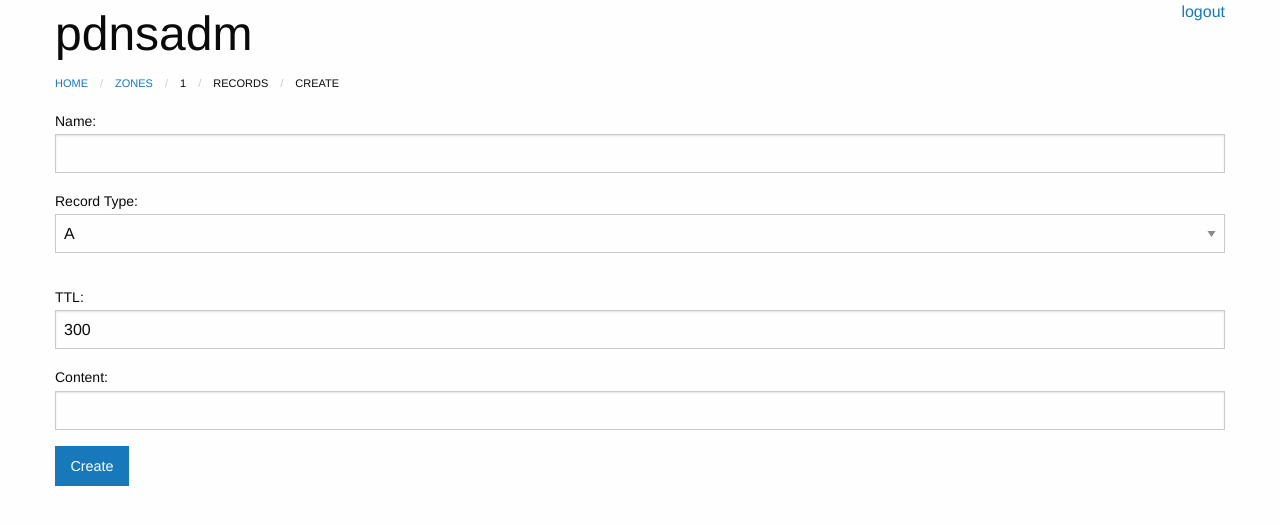
After one commit to Uberspace/dino, a Django app: page /zones/1/records/create in a window 1280 px wide. The commit adds this page. Shown: the top 525 px of the page. Run offline with Django 3.2, Linux system fonts and the light colour scheme; the visitor is signed in with stand-in values (Sample User, id 1); some libraries are stand-ins or nearby versions.

Commit message:
add add record view

```diff
--- /dev/null
+++ b/src/pdnsadm/zoneeditor/templates/zoneeditor/record_create.html
@@ -0,0 +1,16 @@
+{% extends 'base.html' %}
+
+{% block breadcrumbs %}
+<li><a href="{% url 'zoneeditor:zone_list' %}">Zones</a></li>
+<li>{{ zone_name }}</li>
+<li>Records</li>
+<li>Create</li>
+{% endblock %}
+
+{% block content %}
+<form method="POST">
+    {% csrf_token %}
+    {{ form.as_p }}
+    <input type="submit" value="Create" class="button">
+</form>
+{% endblock %}
--- a/src/pdnsadm/zoneeditor/templates/zoneeditor/zone_records.html
+++ b/src/pdnsadm/zoneeditor/templates/zoneeditor/zone_records.html
@@ -7,7 +7,10 @@
 {% endblock %}
 
 {% block content %}
-<form method="GET">{{ search_form.as_p }}</form>
+<div class="grid-x grid-margin-x">
+    <form method="GET" class="cell small-12 medium-10">{{ search_form.as_p }}</form>
+    <a href="{% url 'zoneeditor:zone_record_create' zone=zone %}" class="button success cell align-self-bottom small-12 medium-2">Create Record</a>
+</div>
 <table>
     <thead>
         <tr>
--- a/src/pdnsadm/zoneeditor/urls.py
+++ b/src/pdnsadm/zoneeditor/urls.py
@@ -9,5 +9,6 @@ urlpatterns = [
     path('zones/create', views.ZoneCreateView.as_view(), name="zone_create"),
     path('zones/<zone>', RedirectView.as_view(pattern_name='zoneeditor:zone_records', permanent=False), name="zone_detail"),
     path('zones/<zone>/records', views.ZoneRecordsView.as_view(), name="zone_records"),
+    path('zones/<zone>/records/create', views.RecordCreateView.as_view(), name="zone_record_create"),
     path('zones/<zone>/delete', views.ZoneDeleteView.as_view(), name="zone_delete"),
 ]
--- a/src/pdnsadm/zoneeditor/views.py
+++ b/src/pdnsadm/zoneeditor/views.py
@@ -118,3 +118,64 @@ class ZoneDeleteView(DeleteConfirmView):
 
     def delete_entity(self, pk):
         pdns().delete_zone(pk)
+
+
+RECORD_TYPES = [(t, t) for t in [
+    'A',
+    'AAAA',
+    'CNAME',
+]]
+
+class RecordCreateForm(forms.Form):
+    name = forms.CharField()
+    rtype = forms.ChoiceField(choices=RECORD_TYPES, initial='A', label='Record Type')
+    ttl = forms.IntegerField(min_value=1, initial=300, label='TTL')
+    content = forms.CharField()
+
+    def __init__(self, zone, *args, **kwargs):
+        super().__init__(*args, **kwargs)
+        self.zone = zone
+
+    def clean_name(self):
+        name = self.cleaned_data['name']
+        if not name.endswith(self.zone):
+            name = f'{name}.{self.zone}'
+        return name
+
+    def _post_clean(self):
+        if not self.errors:
+            self.create_record()
+
+    def create_record(self):
+        try:
+            pdns().create_record(
+                zone=self.zone,
+                name=self.cleaned_data['name'],
+                rtype=self.cleaned_data['rtype'],
+                ttl=self.cleaned_data['ttl'],
+                content=self.cleaned_data['content'],
+            )
+        except PDNSError as e:
+            self.add_error(None, f'PowerDNS error: {e.message}')
+
+
+class RecordCreateView(LoginRequiredMixin, FormView):
+    template_name = "zoneeditor/record_create.html"
+    form_class = RecordCreateForm
+
+    @property
+    def zone_name(self):
+        return self.kwargs['zone']
+
+    def get_success_url(self):
+        return reverse('zoneeditor:zone_detail', kwargs={'zone': self.zone_name})
+
+    def get_context_data(self, **kwargs):
+        context = super().get_context_data(**kwargs)
+        context['zone_name'] = self.zone_name
+        return context
+
+    def get_form_kwargs(self):
+        kwargs = super().get_form_kwargs()
+        kwargs['zone'] = self.zone_name
+        return kwargs
```
Also changed, not shown: src/pdnsadm/pdns_api/__init__.py (+22 -3 lines).
